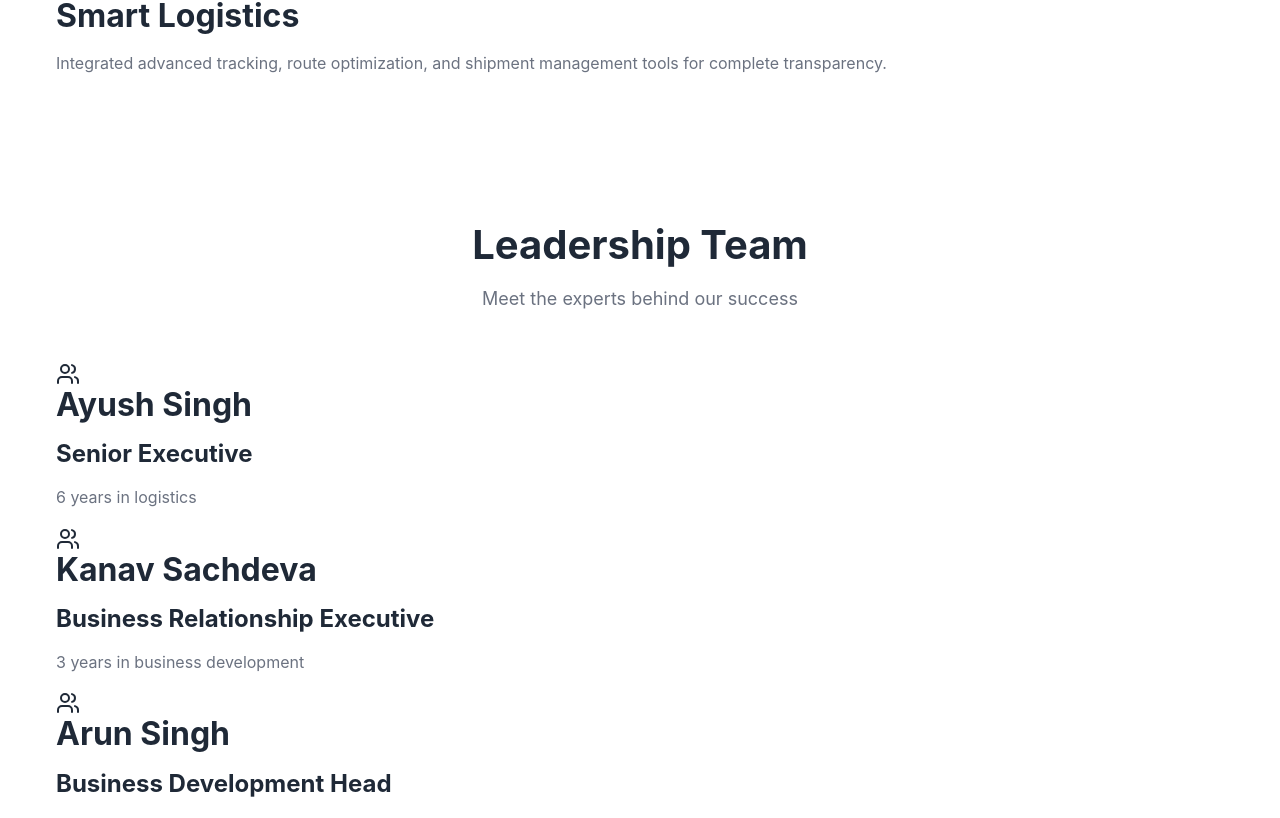
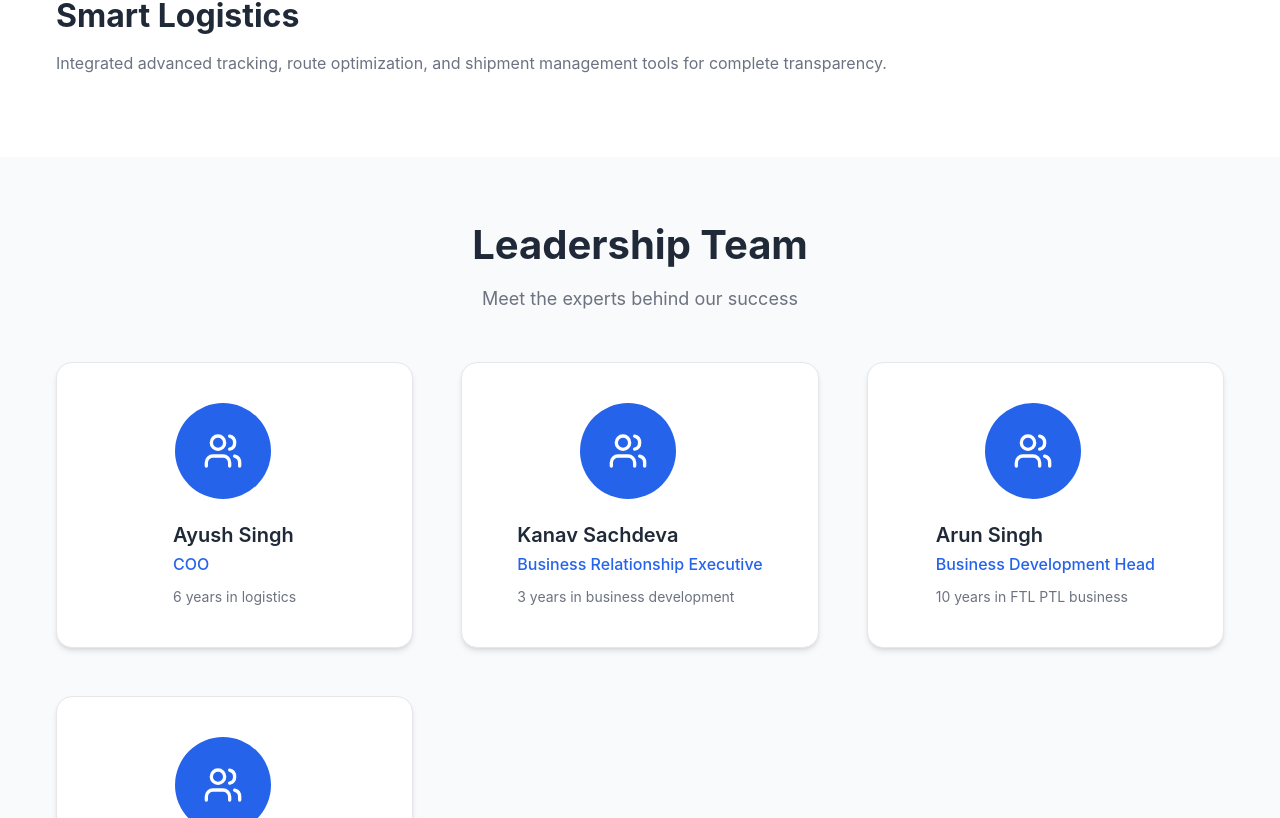
Before and after one commit to PriyanshVijay26/shree-ashtavinayak-logistics, a React (Create React App) app: page /about in a window 1280 px wide. Shown: the part 3142-3960 px from the top of the page. Built offline with nearby package versions, Linux system fonts and the light colour scheme.

Commit message:
Update leadership team section - Change Ayush Singh title from 'Senior Executive' to 'COO' - Add professional leadership team styling with improved spacing - Better layout with photo positioning and text alignment - Enhanced hover effects and visual hierarchy

```diff
--- a/src/App.css
+++ b/src/App.css
@@ -1134,6 +1134,80 @@ section {
   }
 }
 
+/* Leadership Team Styles */
+.leadership-team {
+  background: var(--bg-secondary);
+}
+
+.team-grid {
+  display: grid;
+  grid-template-columns: repeat(auto-fit, minmax(280px, 1fr));
+  gap: 3rem;
+  margin-top: 3rem;
+}
+
+.team-member {
+  background: var(--bg-primary);
+  padding: 2.5rem;
+  border-radius: 1rem;
+  box-shadow: var(--shadow-md);
+  text-align: center;
+  transition: all 0.3s ease;
+  border: 1px solid var(--border-color);
+  display: flex;
+  flex-direction: column;
+  align-items: center;
+  gap: 1.5rem;
+}
+
+.team-member:hover {
+  transform: translateY(-5px);
+  box-shadow: var(--shadow-xl);
+}
+
+.member-image {
+  width: 6rem;
+  height: 6rem;
+  background: var(--primary-color);
+  border-radius: 50%;
+  display: flex;
+  align-items: center;
+  justify-content: center;
+  color: white;
+  margin-right: 1.5rem;
+}
+
+.member-image svg {
+  width: 2.5rem;
+  height: 2.5rem;
+}
+
+.member-info {
+  text-align: left;
+  flex-grow: 1;
+}
+
+.member-info h3 {
+  color: var(--text-primary);
+  margin-bottom: 0.5rem;
+  font-size: 1.25rem;
+  font-weight: 600;
+}
+
+.member-info h4 {
+  color: var(--primary-color);
+  margin-bottom: 0.75rem;
+  font-size: 1rem;
+  font-weight: 500;
+}
+
+.member-info p {
+  color: var(--text-secondary);
+  font-size: 0.875rem;
+  margin-bottom: 0;
+  line-height: 1.5;
+}
+
 /* Additional Utility Classes */
 .text-center { text-align: center; }
 .text-left { text-align: left; }
--- a/src/pages/About.tsx
+++ b/src/pages/About.tsx
@@ -67,7 +67,7 @@ const About: React.FC = () => {
   const team = [
     {
       name: 'Ayush Singh',
-      position: 'Senior Executive',
+      position: 'COO',
       experience: '6 years in logistics',
       image: '/api/placeholder/150/150'
     },
```
Also changed, not shown: public/images/company-logo.jpg, 1 other file (tests, documents, lock files or other folders).
